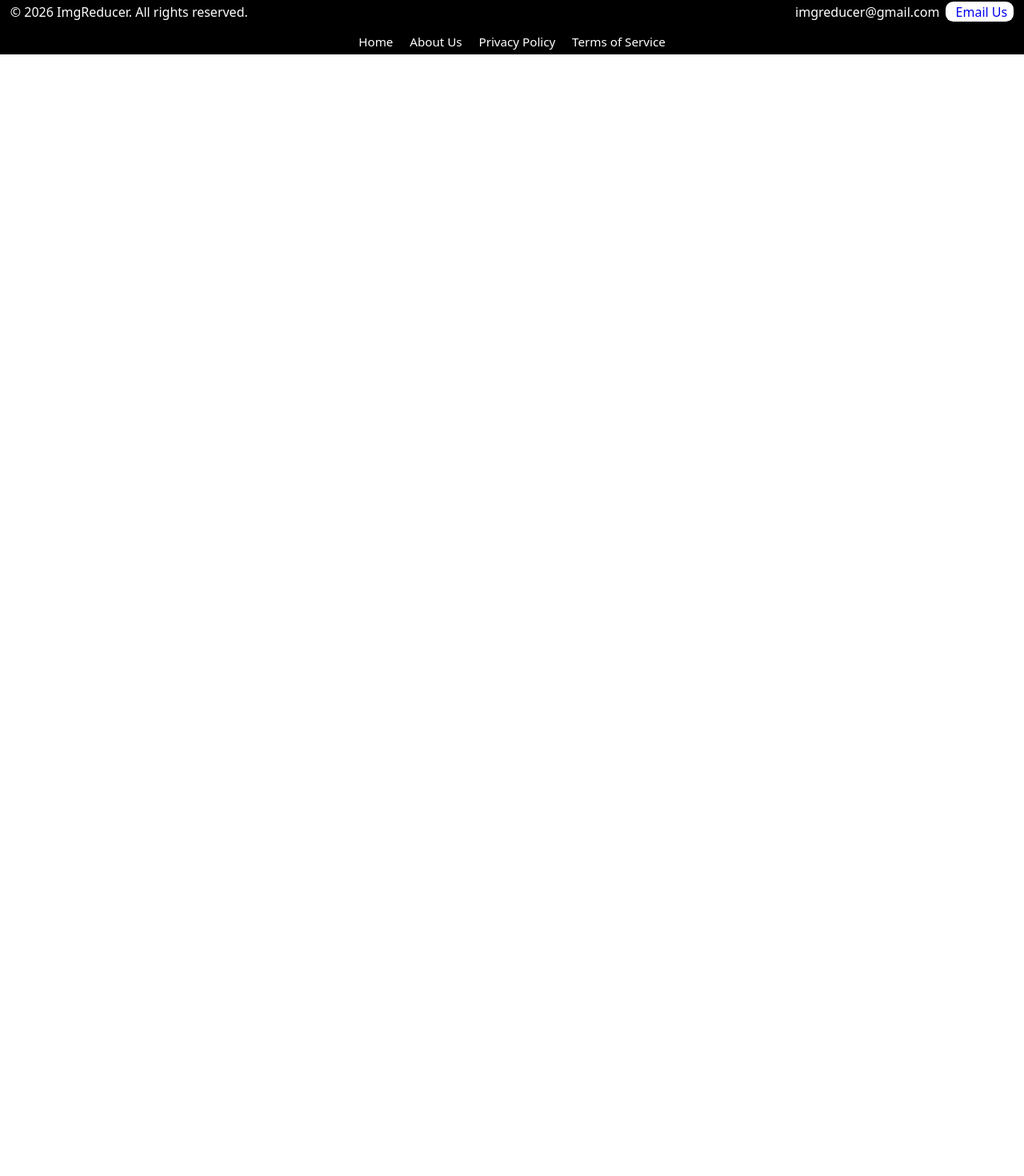
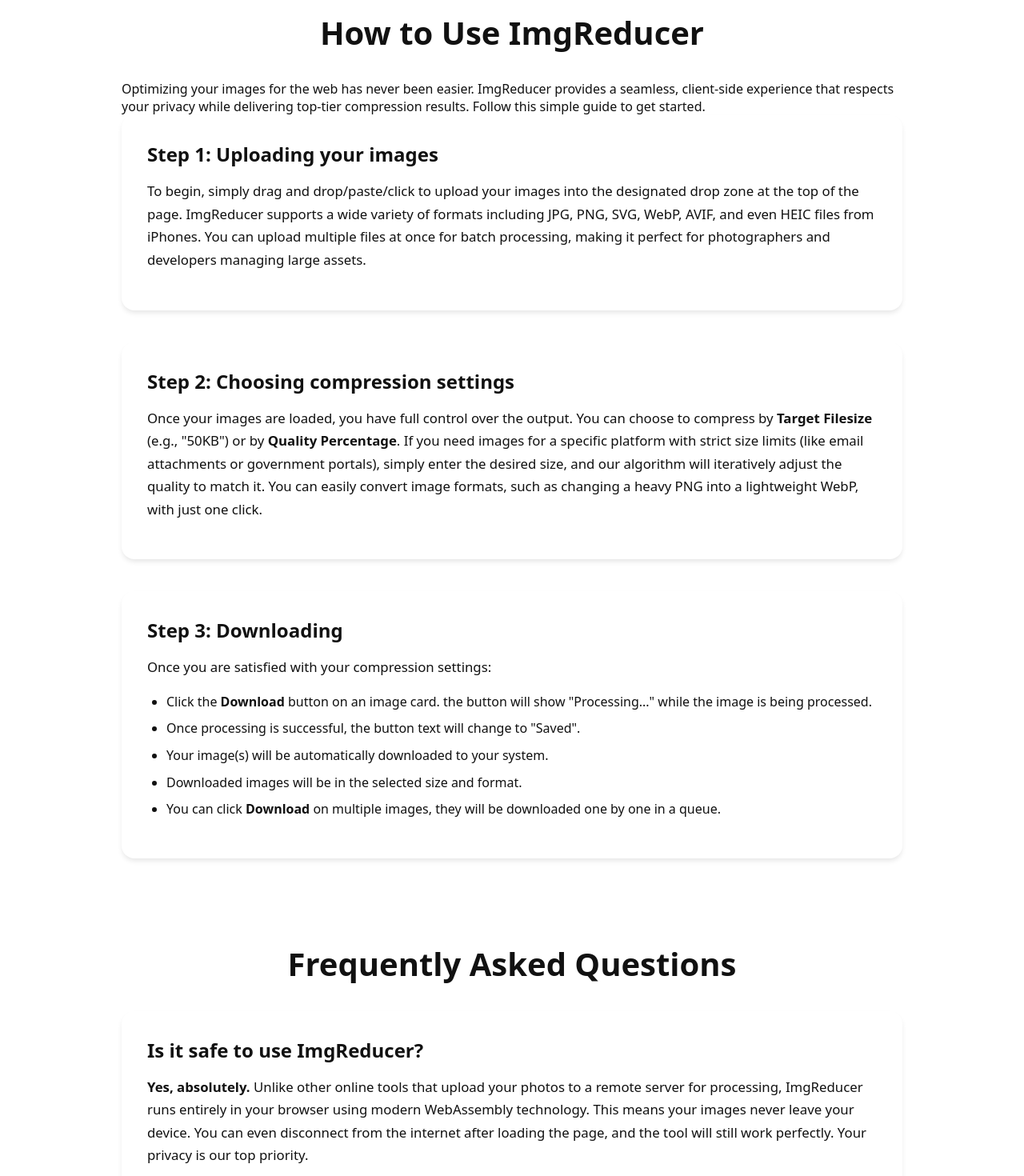
Before and after one commit to SreehariCoder1/ImgReducer, a React (Vite) app: page / in a window 1280 px wide. Shown: the part 1125-2595 px from the top of the page at 80% size. Before the commit the page ends 1193 px from the top, so only its background shows below. Built offline with nearby package versions, Linux system fonts and the light colour scheme.

Commit message:
Added some content to home page

```diff
--- a/src/components/Home.jsx
+++ b/src/components/Home.jsx
@@ -1,5 +1,6 @@
 import { useState, useEffect, useRef, useCallback } from "react";
 import { Helmet } from "react-helmet-async";
+import HomeContent from "./HomeContent";
 import SEO from "./SEO";
 import styles from "../styles/Home.module.css";
 import heic2any from "heic2any";
@@ -999,6 +1000,7 @@
         </div>
       </main>
       <Features />
+      <HomeContent />
     </div>
   );
 };
--- /dev/null
+++ b/src/components/HomeContent.jsx
@@ -0,0 +1,171 @@
+import styles from "../styles/HomeContent.module.css";
+
+const HomeContent = () => {
+  return (
+    <div className={styles.contentContainer}>
+      {/* How to Use Section */}
+      <section className={styles.section}>
+        <h2>How to Use ImgReducer</h2>
+        <p>
+          Optimizing your images for the web has never been easier. ImgReducer
+          provides a seamless, client-side experience that respects your privacy
+          while delivering top-tier compression results. Follow this simple
+          guide to get started.
+        </p>
+
+        <div className={styles.guideStep}>
+          <h3>Step 1: Uploading your images</h3>
+          <p>
+            To begin, simply drag and drop/paste/click to upload your images
+            into the designated drop zone at the top of the page. ImgReducer
+            supports a wide variety of formats including JPG, PNG, SVG, WebP,
+            AVIF, and even HEIC files from iPhones. You can upload multiple
+            files at once for batch processing, making it perfect for
+            photographers and developers managing large assets.
+          </p>
+        </div>
+
+        <div className={styles.guideStep}>
+          <h3>Step 2: Choosing compression settings</h3>
+          <p>
+            Once your images are loaded, you have full control over the output.
+            You can choose to compress by
+            <strong> Target Filesize</strong> (e.g., "50KB") or by{" "}
+            <strong>Quality Percentage</strong>. If you need images for a
+            specific platform with strict size limits (like email attachments or
+            government portals), simply enter the desired size, and our
+            algorithm will iteratively adjust the quality to match it. You can
+            easily convert image formats, such as changing a heavy PNG into a
+            lightweight WebP, with just one click.
+          </p>
+        </div>
+
+        <div className={styles.guideStep}>
+          <h3>Step 3: Downloading</h3>
+          <p>Once you are satisfied with your compression settings:</p>
+          <ul>
+            <li>
+              Click the <strong>Download</strong> button on an image card. the
+              button will show "Processing..." while the image is being
+              processed.
+            </li>
+            <li>
+              Once processing is successful, the button text will change to
+              "Saved".
+            </li>
+            <li>
+              Your image(s) will be automatically downloaded to your system.
+            </li>
+            <li>Downloaded images will be in the selected size and format.</li>
+            <li>
+              You can click <strong>Download</strong> on multiple images, they
+              will be downloaded one by one in a queue.
+            </li>
+          </ul>
+        </div>
+      </section>
+
+      {/* FAQ Section */}
+      <section className={styles.section}>
+        <h2>Frequently Asked Questions</h2>
+
+        <div className={styles.faqItem}>
+          <h3>Is it safe to use ImgReducer?</h3>
+          <p>
+            <strong>Yes, absolutely.</strong> Unlike other online tools that
+            upload your photos to a remote server for processing, ImgReducer
+            runs entirely in your browser using modern WebAssembly technology.
+            This means your images never leave your device. You can even
+            disconnect from the internet after loading the page, and the tool
+            will still work perfectly. Your privacy is our top priority.
+          </p>
+        </div>
+
+        <div className={styles.faqItem}>
+          <h3>What image formats are supported?</h3>
+          <p>
+            We support all modern image formats. You can upload{" "}
+            <strong>JPG/JPEG, PNG, WebP, AVIF, SVG, and HEIC</strong>. The tool
+            can convert between these formats as well. For example, you can
+            convert a batch of HEIC photos from your iPhone directly to JPEG or
+            WebP for better compatibility with websites and Windows devices.
+          </p>
+        </div>
+
+        <div className={styles.faqItem}>
+          <h3>Does compression reduce image quality?</h3>
+          <p>
+            It depends on the method you choose.{" "}
+            <strong>Lossless compression</strong> reduces file size without
+            removing any image data, keeping the quality 100% identical to the
+            original. <strong>Lossy compression</strong>
+            (which we use for high reduction) intelligently removes data that
+            the human eye cannot easily perceive. Our advanced algorithms ensure
+            that even with significant size reduction, your images look crisp
+            and professional to the naked eye.
+          </p>
+        </div>
+
+        <div className={styles.faqItem}>
+          <h3>Is this tool free?</h3>
+          <p>
+            Yes, ImgReducer is 100% free to use for both personal and commercial
+            projects. There are no hidden fees, watermarks, or daily limits. We
+            rely on ads to keep the website running and the tool free for
+            everyone.
+          </p>
+        </div>
+      </section>
+
+      {/* Educational Content Section */}
+      <section className={styles.section}>
+        <h2>Learn About Image Optimization</h2>
+
+        <article className={styles.article}>
+          <h3>Why use WebP instead of PNG or JPEG?</h3>
+          <p>
+            WebP is a modern image format developed by Google that provides
+            superior lossless and lossy compression for images on the web. On
+            average, WebP images are <strong>26% smaller than PNGs</strong> and
+            <strong> 25-34% smaller than comparable JPEGs</strong> at equivalent
+            SSIM quality index.
+          </p>
+          <p>
+            Using WebP makes your website load faster, which is a crucial factor
+            for SEO (Search Engine Optimization) and user experience. Faster
+            sites rank higher in Google search results and have lower bounce
+            rates. ImgReducer makes it incredibly easy to modernize your website
+            by converting your old library of JPEGs and PNGs into highly
+            efficient WebP files.
+          </p>
+        </article>
+
+        <article className={styles.article}>
+          <h3>The difference between Lossy and Lossless compression</h3>
+          <p>
+            Understanding the difference between these two compression types is
+            key to getting the best results.
+          </p>
+          <p>
+            <strong>Lossless compression</strong> allows the original data to be
+            perfectly reconstructed from the compressed data. No pixel
+            information is lost. This is ideal for archiving images, medical
+            imaging, or technical drawings where precision is paramount.
+            However, the file size reduction is usually moderate.
+          </p>
+          <p>
+            <strong>Lossy compression</strong> significantly reduces file size
+            by permanently eliminating certain information, especially redundant
+            data. This is used for standard JPEG and WebP compression. By
+            adjusting the "quality" slider, you decide how much data to discard.
+            For the web, lossy compression is preferred because it can reduce
+            file sizes by up to 90% with very little noticeable difference to
+            the user, drastically speeding up page loads.
+          </p>
+        </article>
+      </section>
+    </div>
+  );
+};
+
+export default HomeContent;
--- /dev/null
+++ b/src/styles/HomeContent.module.css
@@ -0,0 +1,90 @@
+.contentContainer {
+  max-width: 64rem;
+  margin: 4rem auto;
+  padding: 0 1.5rem;
+  color: var(--text-primary);
+  display: flex;
+  flex-direction: column;
+  gap: 4rem;
+}
+
+.section h2 {
+  font-size: 2.5rem;
+  margin-bottom: 2rem;
+  text-align: center;
+}
+
+.guideStep,
+.faqItem,
+.article {
+  margin-bottom: 2.5rem;
+  background: var(--bg-card);
+  padding: 2rem;
+  border-radius: 1em;
+  border: 1px solid var(--border-color);
+  box-shadow: 0 4px 6px -1px rgba(0, 0, 0, 0.1);
+  transition:
+    transform 0.2s ease,
+    box-shadow 0.2s ease;
+}
+
+.guideStep:hover,
+.faqItem:hover,
+.article:hover {
+  transform: translateY(-2px);
+  box-shadow: 0 10px 15px -3px rgba(0, 0, 0, 0.1);
+}
+
+.guideStep h3,
+.faqItem h3,
+.article h3 {
+  font-size: 1.5rem;
+  margin-bottom: 1rem;
+  color: var(--text-primary);
+}
+
+.guideStep p,
+.faqItem p,
+.article p {
+  color: var(--text-secondary);
+  line-height: 1.7;
+  font-size: 1.05rem;
+  line-height: 1.7;
+  font-size: 1.05rem;
+  margin-bottom: 1rem;
+}
+
+.guideStep ul,
+.faqItem ul,
+.article ul {
+  list-style-type: disc;
+  margin-left: 1.5rem;
+  margin-bottom: 1rem;
+  color: var(--text-secondary);
+}
+
+.guideStep li,
+.faqItem li,
+.article li {
+  margin-bottom: 0.5rem;
+  line-height: 1.6;
+}
+
+.guideStep strong,
+.faqItem strong,
+.article strong {
+  color: var(--text-primary);
+  font-weight: 600;
+}
+
+@media (max-width: 768px) {
+  .section h2 {
+    font-size: 2rem;
+  }
+
+  .guideStep,
+  .faqItem,
+  .article {
+    padding: 1.5rem;
+  }
+}
```
